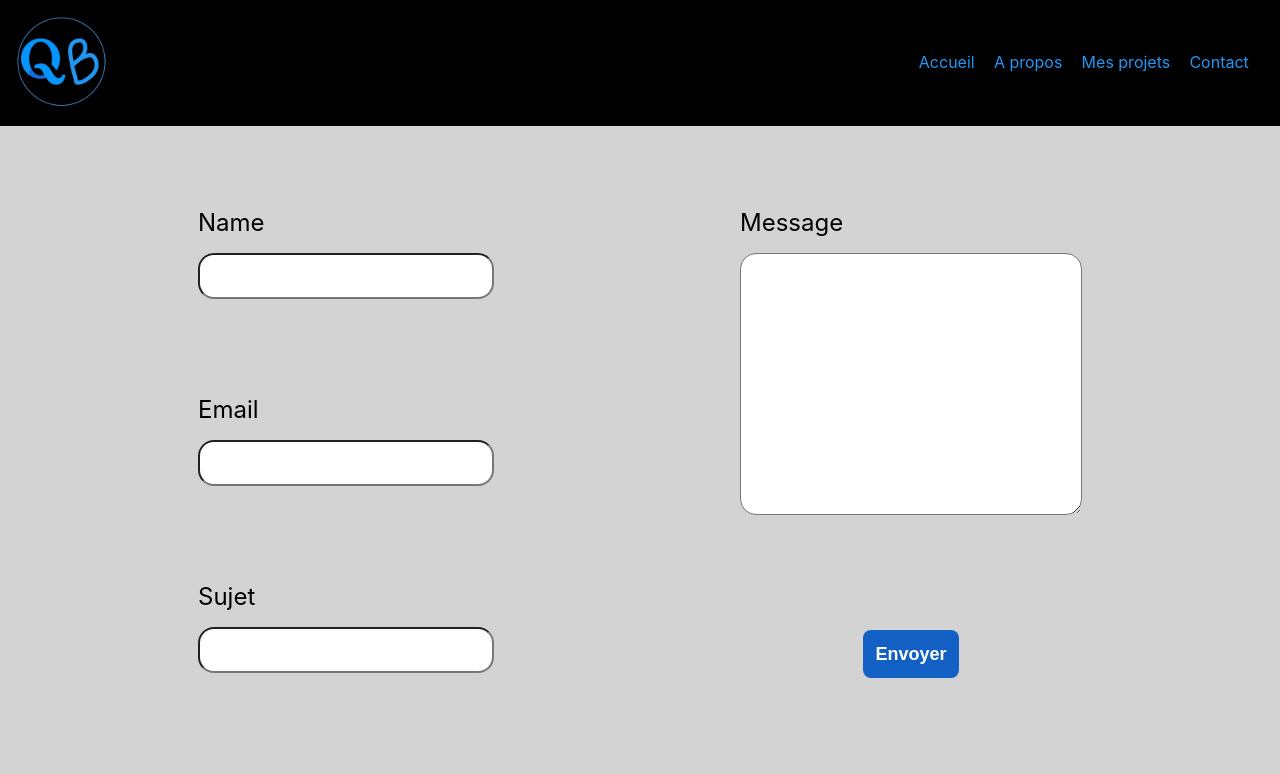
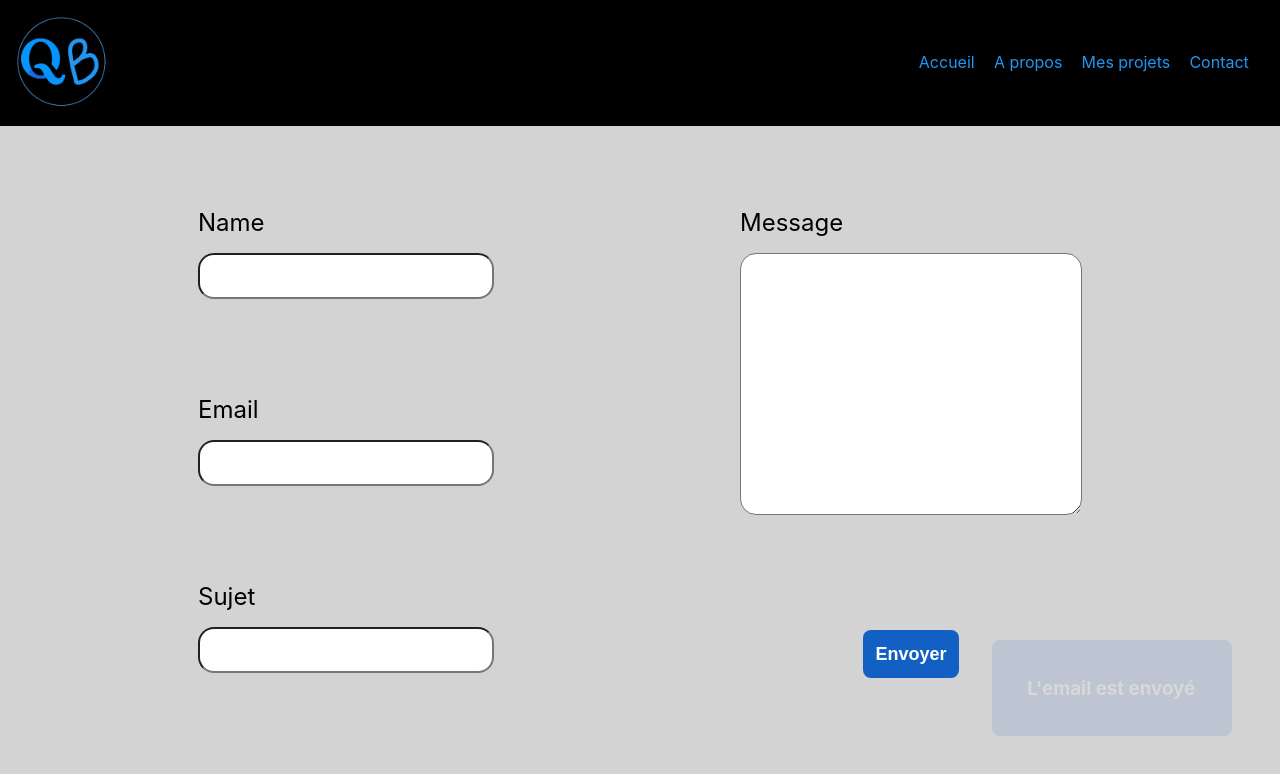
Before and after one commit to quentin37/Checkpoint4-Projet, a React (Vite) app in the folder frontend/: page /Contact in a window 1280 px wide. Both pictures are taken after typing "Sample", "name@example.com", "Sample", "Sample" into the empty fields and a click on the button "Envoyer". Shown: the top 774 px of the page. Built offline with nearby package versions, Linux system fonts and the light colour scheme; no server answers.

Commit message:
ajout d'un message une fois le mail envoyé

```diff
--- a/frontend/src/components/ContactForm.jsx
+++ b/frontend/src/components/ContactForm.jsx
@@ -1,3 +1,5 @@
+import React, { useState } from "react";
+
 import axios from "axios";
 import { useForm } from "react-hook-form";
 
@@ -9,6 +11,8 @@ export default function ContactForm() {
    * {...register("Nom-de-variable", { required: true })} dans les input ligne 85/97/108/120
    * { required: true } Permet d'obliger l'utilisateur à rentrer une valeur dans l'input
    */
+  const [submitted, setSubmitted] = useState(false);
+
   const {
     register,
     handleSubmit,
@@ -19,10 +23,11 @@ export default function ContactForm() {
   const onSubmit = (data) => {
     axios
       .post(`${import.meta.env.VITE_BACKEND_URL}/sendEmail`, data)
-      .then((res) => {
-        console.warn("mail was send", res);
+      .then(() => {
+        console.warn("mail was send");
       })
       .catch((err) => console.error(err));
+    setSubmitted(true);
     reset();
   };
 
@@ -92,6 +97,11 @@ export default function ContactForm() {
           </button>
         </div>
       </form>
+      {submitted && (
+        <div className="confirmation_message">
+          <h3>L'email est envoyé</h3>
+        </div>
+      )}
     </section>
   );
 }
--- a/frontend/src/css/ContactForm.css
+++ b/frontend/src/css/ContactForm.css
@@ -53,6 +53,39 @@
   font-size: 1rem;
   color: red;
 }
+.confirmation_message>h3{
+  margin-left: 2.2rem;
+}
+.confirmation_message {
+  border-radius: 0.5rem;
+  width: 15rem;
+  height: 6rem;
+  opacity: 80%;
+  display: flex;
+  align-items: center;
+  background-color: #1260C4;
+  color: white;
+  font-weight: bold;
+  position: absolute;
+  top: 80%;
+  right: 0;
+  animation : appear_disappear 5s ;
+  animation-fill-mode: forwards;
+}
+
+@keyframes appear_disappear {
+  0% {
+    transform: translateX(50%);
+  }
+  50% {
+    transform: translateX(-20%);
+  }
+
+  100% {
+    opacity: 0;
+    transform: translateX(-20%);
+  }
+}
 
 @media screen and (min-width: 768px) {
   .form_qb {
@@ -101,5 +134,4 @@
     height: 3rem;
     cursor: pointer;
   }
-
 }
```
